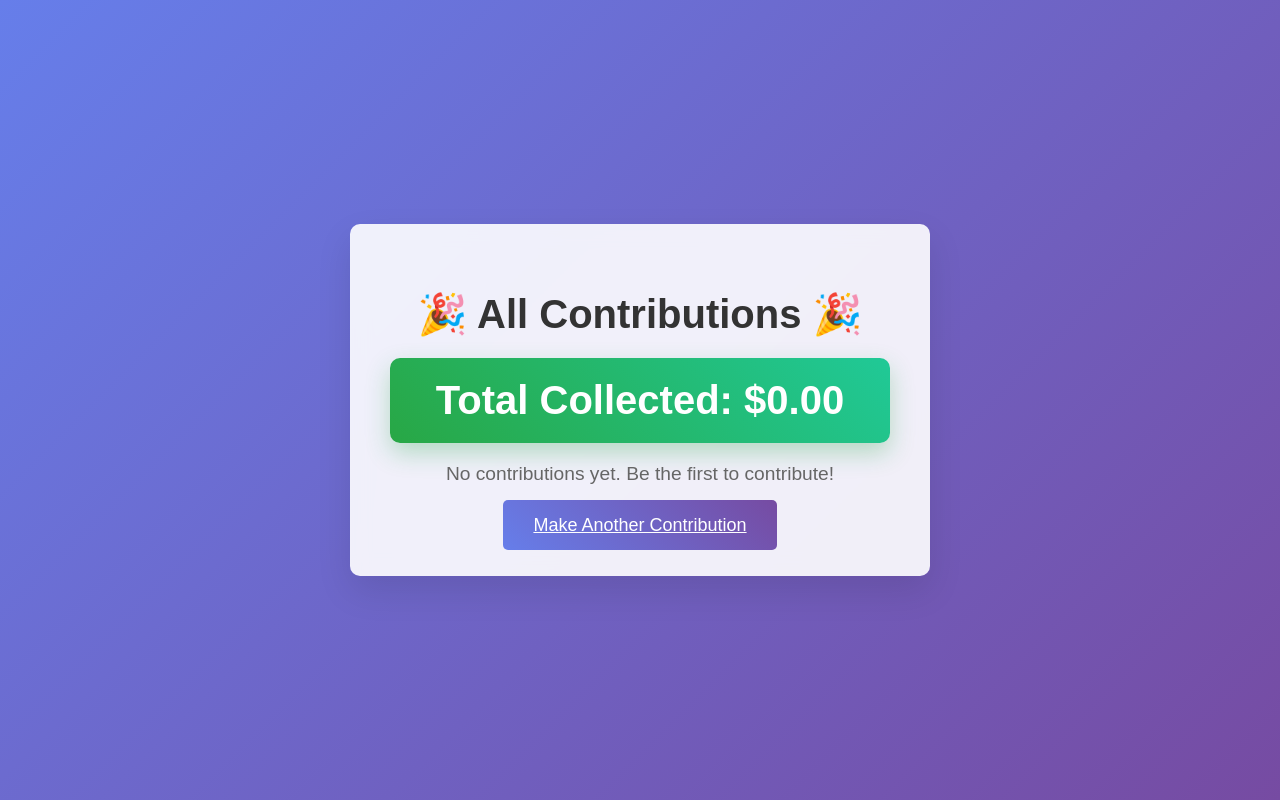
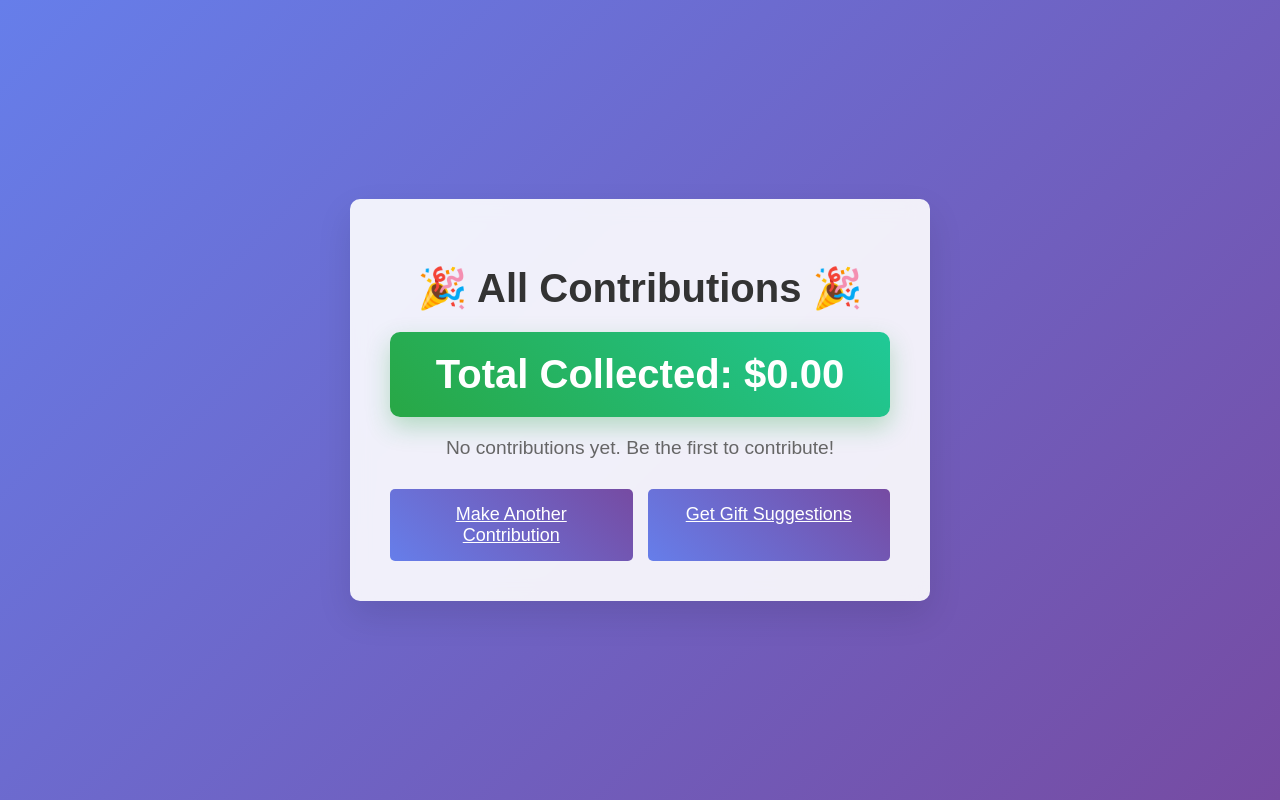
Before and after one commit to AnarchyAngel113/Birthday_Contributions_App, a Flask app: page /contributions in a window 1280 px wide. Run offline with Flask 3, Linux system fonts and the light colour scheme.

Commit message:
Update gift suggestions to use total contributions and add option from contributions page

```diff
--- a/app.py
+++ b/app.py
@@ -179,13 +179,15 @@ def get_gift_suggestions(keyword, budget):
 @app.route('/gift_keyword')
 def gift_keyword():
     """Display gift keyword selection page"""
-    amount = session.get('last_amount', 20)
-    return render_template('gift_keyword.html', amount=amount)
+    # Use total contributions instead of last individual amount
+    total = sum(c['amount'] for c in contributions)
+    return render_template('gift_keyword.html', amount=total)
 
 @app.route('/gift_suggestions', methods=['GET', 'POST'])
 def gift_suggestions():
     """Display gift suggestions page"""
-    amount = session.get('last_amount', 20)
+    # Use total contributions instead of last individual amount
+    amount = sum(c['amount'] for c in contributions)
     name = session.get('last_name', 'Friend')
 
     if request.method == 'POST':
--- a/templates/contributions.html
+++ b/templates/contributions.html
@@ -33,7 +33,10 @@
         {% endif %}
 
         <div class="actions fade-in">
-            <a href="/" class="btn">Make Another Contribution</a>
+            <div class="button-group">
+                <a href="/" class="btn">Make Another Contribution</a>
+                <a href="/gift_keyword" class="btn">Get Gift Suggestions</a>
+            </div>
         </div>
     </div>
 
```
